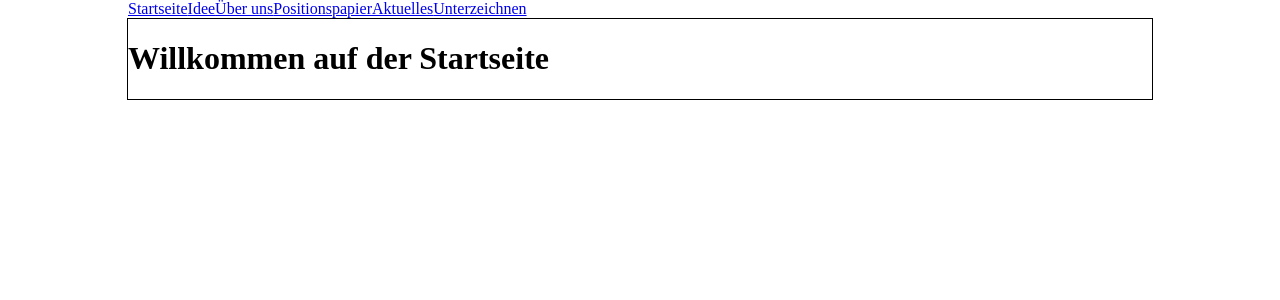
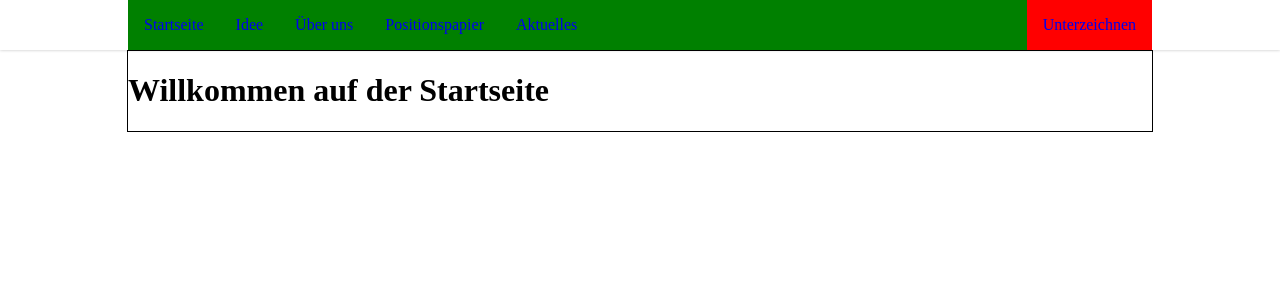
Before and after one commit to Audiotuete/popapi-wp-vue, a Vue app in the folder assets/app/: page / in a window 1280 px wide. Shown: the top 300 px of the page. Built offline with nearby package versions, Linux system fonts and the light colour scheme.

Commit message:
Some Navbar styling and adding SCSS support

```diff
--- a/assets/app/build/webpack.base.conf.js
+++ b/assets/app/build/webpack.base.conf.js
@@ -37,6 +37,16 @@ module.exports = {
         }
       },
       {
+        test: /\.scss$/,
+        use: [{
+            loader: "style-loader" // creates style nodes from JS strings
+        }, {
+            loader: "css-loader" // translates CSS into CommonJS
+        }, {
+            loader: "sass-loader" // compiles Sass to CSS
+        }]
+      },
+      {
         test: /\.vue$/,
         loader: 'vue-loader',
         options: vueLoaderConfig
--- a/assets/app/package.json
+++ b/assets/app/package.json
@@ -43,10 +43,12 @@
     "friendly-errors-webpack-plugin": "^1.1.3",
     "html-webpack-plugin": "^2.28.0",
     "http-proxy-middleware": "^0.17.3",
+    "node-sass": "^4.5.3",
     "opn": "^5.1.0",
     "optimize-css-assets-webpack-plugin": "^2.0.0",
     "ora": "^1.2.0",
     "rimraf": "^2.6.0",
+    "sass-loader": "^6.0.6",
     "semver": "^5.3.0",
     "shelljs": "^0.7.6",
     "url-loader": "^0.5.8",
--- a/assets/app/src/TopNavigation.vue
+++ b/assets/app/src/TopNavigation.vue
@@ -1,12 +1,12 @@
 <template>
     <div class='navbar'>
-        <ul class='link-container'>
-            <li class='link link-startseite'><router-link :to="{name: 'startseite'}">Startseite</router-link></li>
-            <li class='link link-startseite'><router-link :to="{name: 'idee'}">Idee</router-link></li>
-            <li class='link link-startseite'><router-link :to="{name: 'ueber-uns'}">Über uns</router-link></li>
-            <li class='link link-startseite'><router-link :to="{name: 'positionspapier'}">Positionspapier</router-link></li>
-            <li class='link link-startseite'><router-link :to="{name: 'aktuelles'}">Aktuelles</router-link></li>
-            <li class='link link-startseite'><router-link :to="{name: 'unterzeichnen'}">Unterzeichnen</router-link></li>
+        <ul class='link-list-container'>
+            <li class='link-list-item'><router-link class="link" :to="{name: 'startseite'}">Startseite</router-link></li>
+            <li class='link-list-item'><router-link class="link" :to="{name: 'idee'}">Idee</router-link></li>
+            <li class='link-list-item'><router-link class="link" :to="{name: 'ueber-uns'}">Über uns</router-link></li>
+            <li class='link-list-item'><router-link class="link" :to="{name: 'positionspapier'}">Positionspapier</router-link></li>
+            <li class='link-list-item'><router-link class="link" :to="{name: 'aktuelles'}">Aktuelles</router-link></li>
+            <li class='link-list-item unterzeichen'><router-link class="link" :to="{name: 'unterzeichnen'}">Unterzeichnen</router-link></li>
         </ul>
     </div>
 </template>
@@ -17,20 +17,35 @@ export default {
 }
 </script>
 
-<style scoped>
+<style lang="scss" scoped>
 
 .navbar {
     display: flex;
     justify-content: center;
     width: 100%;
+    box-shadow: 0 0 3px rgba(0, 0, 0, .25);
 }
-.link-container {
+.link-list-container {
+    display: flex;
     width: 64rem;
     padding: 0;
     margin: 0;
+    background: green;
 }
-.link {
-    display: inline-flex;
+.link-list-item {
+    display: flex;
+
+    &.unterzeichen {
+        background: red;
+        margin-left: auto;
+    }
 }
 
+.link {
+    text-decoration: none;
+    padding: 1rem 1rem 1rem 1rem
+}
+
+
+
 </style>
```
Also changed, not shown: 2 other files (tests, documents, lock files or other folders).
